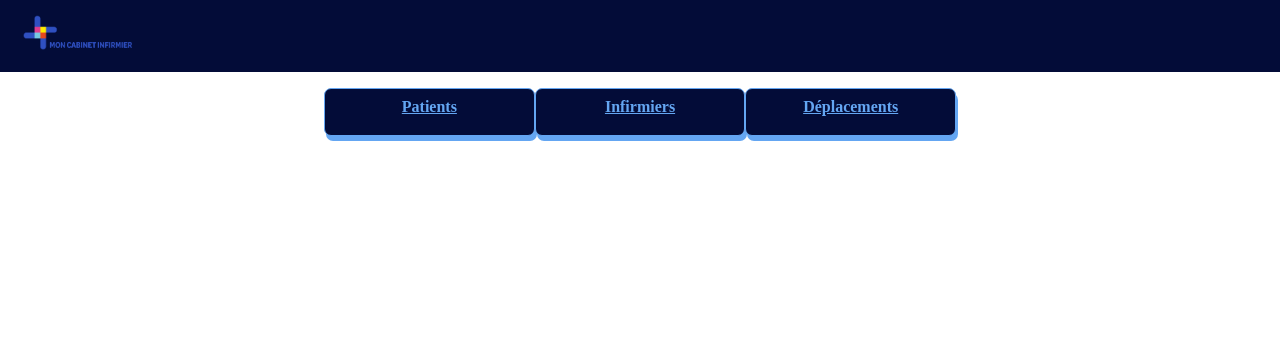
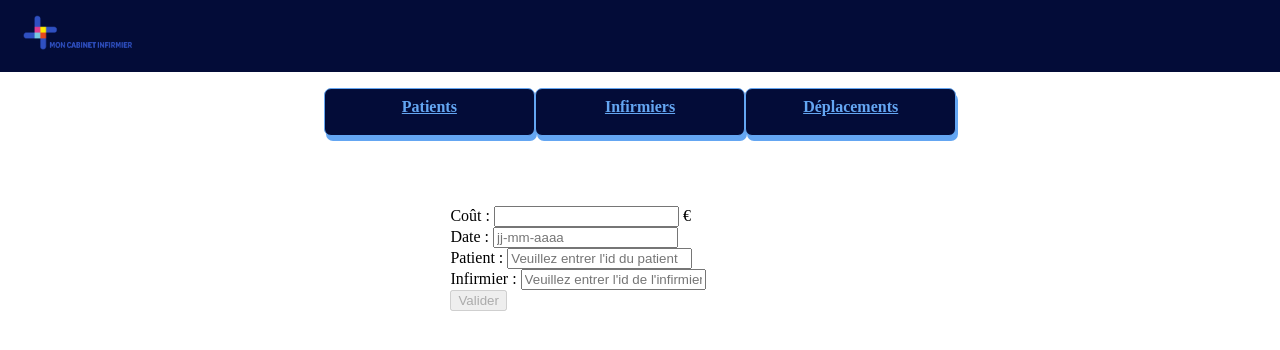
Before and after one commit to Steph-33/CabinetMedicalFront, an Angular app: page /add-deplacement in a window 1280 px wide. Before the commit this address led to /. Shown: the top 350 px of the page. Built offline with nearby package versions, Linux system fonts and the light colour scheme.

Commit message:
Add post new deplacement

```diff
--- a/src/app/app.module.ts
+++ b/src/app/app.module.ts
@@ -17,6 +17,7 @@ import { GenericFieldsetInfirmierComponent } from './components/generic-fieldset
 import { InfirmierCreateComponent } from './components/infirmier-create/infirmier-create.component';
 import { InfirmierUpdateComponent } from './components/infirmier-update/infirmier-update.component';
 import { GenericFormPatientComponent } from './components/generic-form-patient/generic-form-patient.component';
+import { AddDeplacementPageComponent } from './components/add-deplacement-page/add-deplacement-page.component';
 
 @NgModule({
   declarations: [
@@ -31,7 +32,8 @@ import { GenericFormPatientComponent } from './components/generic-form-patient/g
     GenericFieldsetInfirmierComponent,
     InfirmierCreateComponent,
     InfirmierUpdateComponent,
-    GenericFormPatientComponent
+    GenericFormPatientComponent,
+    AddDeplacementPageComponent
   ],
   imports: [
     BrowserModule,
--- /dev/null
+++ b/src/app/components/add-deplacement-page/add-deplacement-page.component.css
@@ -0,0 +1,6 @@
+#createDeplacement {
+    margin-top: 150px;
+    width: 30%;
+    margin-left: auto;
+    margin-right: auto;
+}
--- /dev/null
+++ b/src/app/components/add-deplacement-page/add-deplacement-page.component.html
@@ -0,0 +1,24 @@
+<div id="createDeplacement">
+    <div>
+        <form id="formNewDeplacement" [formGroup]="newDeplacement" (ngSubmit)="submitCreate()">
+            <div>
+                <label>Coût : </label>
+                <input type="text" formControlName="cout" /> €
+            </div>
+            <div>
+                <label>Date : </label>
+                <input type="text" formControlName="date" placeholder="jj-mm-aaaa" />
+            </div>
+            <div>
+                <label>Patient : </label>
+                <input type="text" formControlName="patient" placeholder="Veuillez entrer l'id du patient" />
+            </div>
+            <div>
+                <label>Infirmier : </label>
+                <input type="text" formControlName="infirmier" placeholder="Veuillez entrer l'id de l'infirmier" />
+            </div>
+            <button type="submit" [disabled]="!newDeplacement.valid">Valider</button>
+        </form>
+
+    </div>
+</div>
--- /dev/null
+++ b/src/app/components/add-deplacement-page/add-deplacement-page.component.ts
@@ -0,0 +1,69 @@
+import { Component, OnInit } from '@angular/core';
+import { FormControl, FormGroup, Validators } from '@angular/forms';
+import { Deplacement } from 'src/app/models/deplacement.model';
+import { DeplacementService } from 'src/app/services/deplacement/deplacement.service';
+import { ActivatedRoute } from '@angular/router';
+import { PatientService } from 'src/app/services/patient/patient.service';
+import { InfirmierService } from 'src/app/services/infirmier/infirmier.service';
+import { Patient } from 'src/app/models/patient.model';
+import { Infirmier } from 'src/app/models/infirmier.model';
+
+@Component({
+  selector: 'app-add-deplacement-page',
+  templateUrl: './add-deplacement-page.component.html',
+  styleUrls: ['./add-deplacement-page.component.css']
+})
+export class AddDeplacementPageComponent implements OnInit {
+
+  patientId!: string;
+  infirmierId!: string;
+  newDeplacement: FormGroup;
+
+  constructor(private service: DeplacementService, private route: ActivatedRoute, private servicePatient: PatientService, private serviceInfirmier: InfirmierService) {
+    this.newDeplacement = new FormGroup({
+      cout: new FormControl('', Validators.required),
+      date: new FormControl('', [Validators.required, Validators.pattern('[0-3][0-9]-[0-1][0-9]-[1-2][0-9][0-9][0-9]')]),
+      patient: new FormControl('', Validators.required),
+      infirmier: new FormControl('', Validators.required),
+    })
+
+  }
+
+  ngOnInit(): void {
+    this.route.queryParams.subscribe((params) => {
+      this.newDeplacement.controls['patient'].setValue(params['idPat']);
+      this.newDeplacement.controls['infirmier'].setValue(params['idInf']);
+      this.patientId = params['idPat'];
+      this.infirmierId = params['idInf'];
+    })
+  }
+
+  /**
+  * Création d'un nouveau déplacement
+  */
+  submitCreate(): void {
+    let newItem = new Deplacement();
+    newItem.cout = this.newDeplacement.controls['cout'].value;
+    newItem.date = this.newDeplacement.controls['date'].value;
+    let patient = new Patient();
+    this.servicePatient.getPatientById(this.patientId);
+    let infirmier = new Infirmier();
+    this.serviceInfirmier.getInfirmierById(this.infirmierId);
+    newItem.patient = patient;
+    newItem.infirmier = infirmier;
+    console.log(patient);
+    console.log(infirmier);
+
+    this.service.createDeplacement(newItem).subscribe(
+      res => {
+        alert("Votre nouveau déplacement a bien été créé !")
+      }, err => {
+        console.error(err)
+      })
+
+    // Remise à 0 du formulaire
+    this.newDeplacement.reset();
+  }
+
+
+}
--- a/src/app/components/deplacement-page/deplacement-page.component.html
+++ b/src/app/components/deplacement-page/deplacement-page.component.html
@@ -57,31 +57,4 @@
             </div>
         </div>
     </div>
-
-    <div id="createDeplacement">
-        <app-generic-button (click)="toggleDeplacement()" title="Créer un déplacement"></app-generic-button>
-
-        <div [hidden]="hidden_create">
-            <form id="formNewDeplacement" [formGroup]="newDeplacement" (ngSubmit)="submitCreate()">
-                <div>
-                    <label>Coût : </label>
-                    <input type="text" formControlName="cout" /> €
-                </div>
-                <div>
-                    <label>Date : </label>
-                    <input type="text" formControlName="date" placeholder="jj-mm-aaaa" />
-                </div>
-                <div>
-                    <label>Patient : </label>
-                    <input type="text" formControlName="patient" placeholder="Veuillez entrer l'id du patient" />
-                </div>
-                <div>
-                    <label>Infirmier : </label>
-                    <input type="text" formControlName="infirmier" placeholder="Veuillez entrer l'id de l'infirmier" />
-                </div>
-                <button type="submit" [disabled]="!newDeplacement.valid">Valider</button>
-            </form>
-
-        </div>
-    </div>
 </div>
--- a/src/app/components/deplacement-page/deplacement-page.component.ts
+++ b/src/app/components/deplacement-page/deplacement-page.component.ts
@@ -28,16 +28,10 @@ export class DeplacementPageComponent implements OnInit {
   hidden_create: boolean = true;
   hidden_update: boolean = true;
 
-  newDeplacement: FormGroup;
+
   updateDeplacement: FormGroup;
 
   constructor(private service: DeplacementService, private patientService: PatientService, private infirmierService: InfirmierService) {
-    this.newDeplacement = new FormGroup({
-      cout: new FormControl('', Validators.required),
-      date: new FormControl('', [Validators.required, Validators.pattern('[0-3][0-9]-[0-1][0-9]-[1-2][0-9][0-9][0-9]')]),
-      patient: new FormControl('', Validators.required),
-      infirmier: new FormControl('', Validators.required),
-    })
     this.updateDeplacement = new FormGroup({
       cout: new FormControl('', Validators.required),
       date: new FormControl('', [Validators.required, Validators.pattern('[0-3][0-9]-[0-1][0-9]-[1-2][0-9][0-9][0-9]')]),
@@ -170,34 +164,6 @@ export class DeplacementPageComponent implements OnInit {
   }
 
   /**
-  * Création d'un nouveau déplacement
-  */
-  submitCreate(): void {
-    let newItem = new Deplacement();
-    newItem.cout = this.newDeplacement.controls['cout'].value;
-    newItem.date = this.newDeplacement.controls['date'].value;
-    newItem.patient = new Patient();
-    this.patientService.getPatientById(this.newDeplacement.controls['patient'].value).subscribe((res: Patient) => {
-      newItem.patient = res;
-    });
-    newItem.infirmier = new Infirmier();
-    this.infirmierService.getInfirmierById(this.newDeplacement.controls['infirmier'].value).subscribe((res: Infirmier) => {
-      newItem.infirmier = res;
-    });
-
-    this.service.createDeplacement(newItem).subscribe(
-      res => {
-        alert("Votre nouveau déplacement a bien été créé !")
-      }, err => {
-        console.error(err)
-      })
-
-    // Remise à 0 du formulaire
-    this.newDeplacement.reset();
-  }
-
-
-  /**
   * Suppression d'un déplacement
   */
   deleteDeplacement(id: string | undefined): void {
--- a/src/app/components/patient-page/patient-page.component.html
+++ b/src/app/components/patient-page/patient-page.component.html
@@ -10,7 +10,8 @@
           <div id="buttons">
             <button class="deleteButton" (click)="deletePatient(patient.id)">X</button>
             <button class="activateButton" (click)="activePatient(patient.id)">A</button>
-            <button class="addDpct" [routerLink]="['/deplacement']" [queryParams]="{idInf: patient.infirmier?.id}">+ Dpct</button>
+            <button class="addDpct" [routerLink]="['/add-deplacement']"
+              [queryParams]="{idInf: patient.infirmier?.id, idPat:patient.id}">+ Dpct</button>
           </div>
         </div>
       </div>
@@ -56,7 +57,8 @@
     </div>
 
     <div id="updatePatient">
-      <app-generic-button (click)="toggleUpdatePatient(idUpdatePatient)" title="Mettre à jour un patient"></app-generic-button>
+      <app-generic-button (click)="toggleUpdatePatient(idUpdatePatient)" title="Mettre à jour un patient">
+      </app-generic-button>
 
       <select id="selectUpdatePatient" #idUpdatePatient (change)="toggleUpdatePatient(idUpdatePatient)">
         <option>Choisir un nom</option>
@@ -67,27 +69,27 @@
         <form id="formUpdatePatient" [formGroup]="updatePatientForm" (ngSubmit)="submitUpdate(idUpdatePatient)">
           <div>
             <label class="labelInForm">Nom : </label>
-            <input type="text" formControlName="nom"/>
+            <input type="text" formControlName="nom" />
           </div>
           <div>
             <label class="labelInForm">Prenom : </label>
-            <input type="text" formControlName="prenom"/>
+            <input type="text" formControlName="prenom" />
           </div>
           <div>
             <label class="labelInForm">Sexe (F ou M) : </label>
-            <input type="text" formControlName="sexe"/>
+            <input type="text" formControlName="sexe" />
           </div>
           <div>
             <label class="labelInForm">Date de naissance : </label>
-            <input type="text" formControlName="dateNaissance"/>
+            <input type="text" formControlName="dateNaissance" />
           </div>
           <div>
             <label class="labelInForm">Adresse : </label>
-            <input type="text" formControlName="adresse"/>
+            <input type="text" formControlName="adresse" />
           </div>
           <div>
             <label class="labelInForm">Numéro de sécu : </label>
-            <input type="text" formControlName="numSecu"/>
+            <input type="text" formControlName="numSecu" />
           </div>
           <button type="submit" [disabled]="!updatePatientForm.valid">Valider</button>
         </form>
```
Also changed, not shown: src/app/app-routing.module.ts (+5 -3 lines), 1 other file (tests, documents, lock files or other folders).
